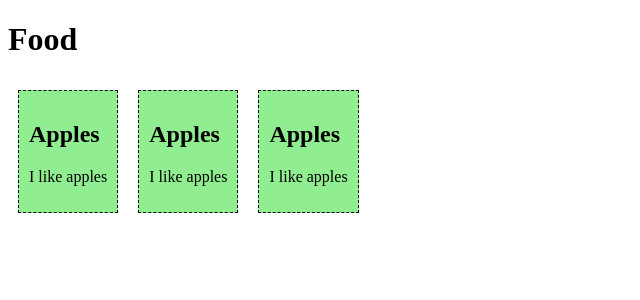
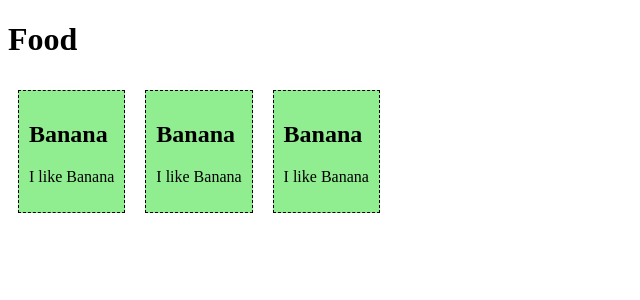
Before and after one commit to tj082523/webprog241-vuejs, a Vue app in the folder firstsfc/: page / in a window 1280 px wide. Shown: the top 300 px of the page, without its empty margins (0-640 px from the left). Built offline with nearby package versions, Linux system fonts and the light colour scheme.

Commit message:
Edited Text

```diff
--- a/firstsfc/src/components/FoodItem.vue
+++ b/firstsfc/src/components/FoodItem.vue
@@ -9,8 +9,8 @@
 export default {
   data() {
     return {
-      name: 'Apples',
-      message: 'I like apples'
+      name: 'Banana',
+      message: 'I like Banana'
     }
   }
 };
```
